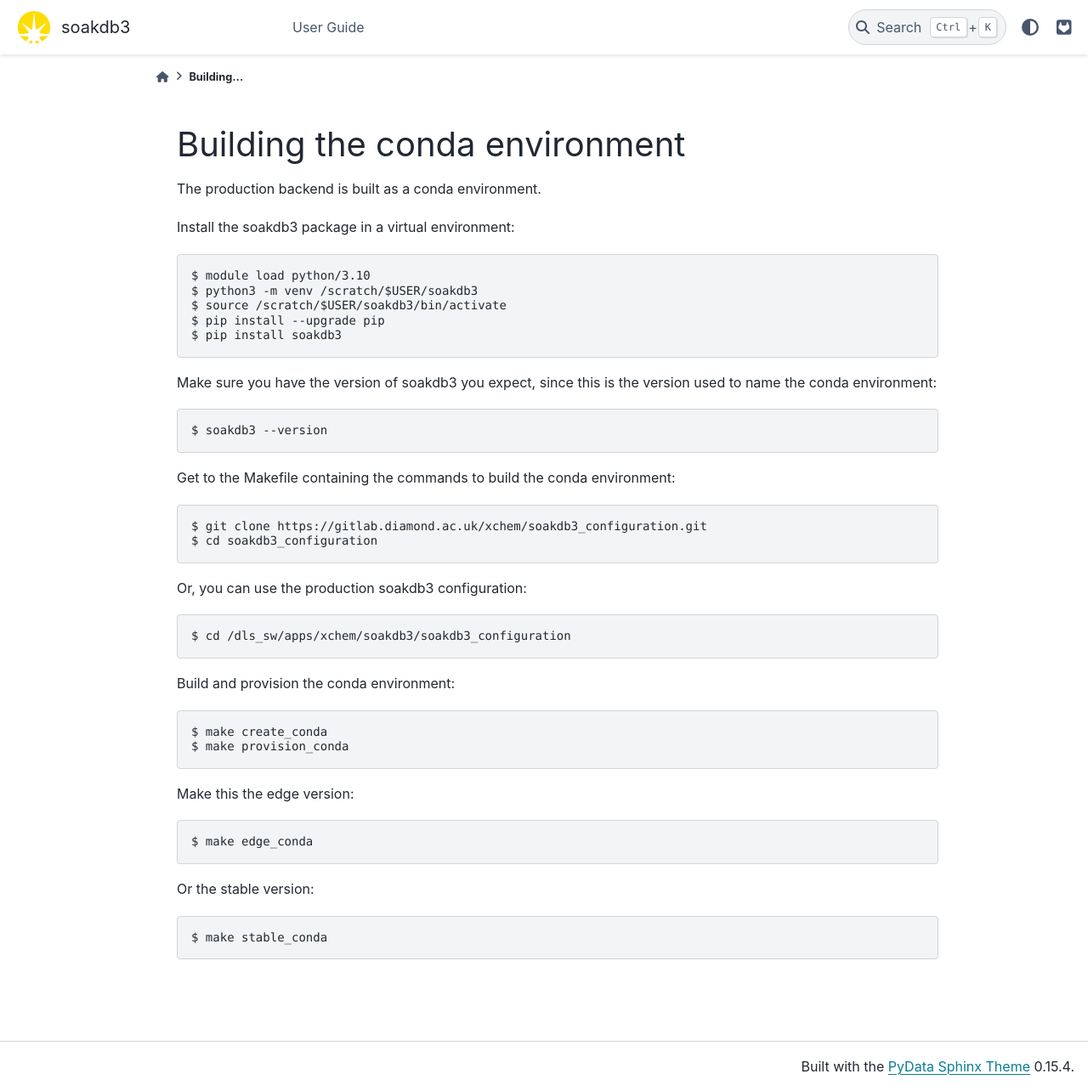
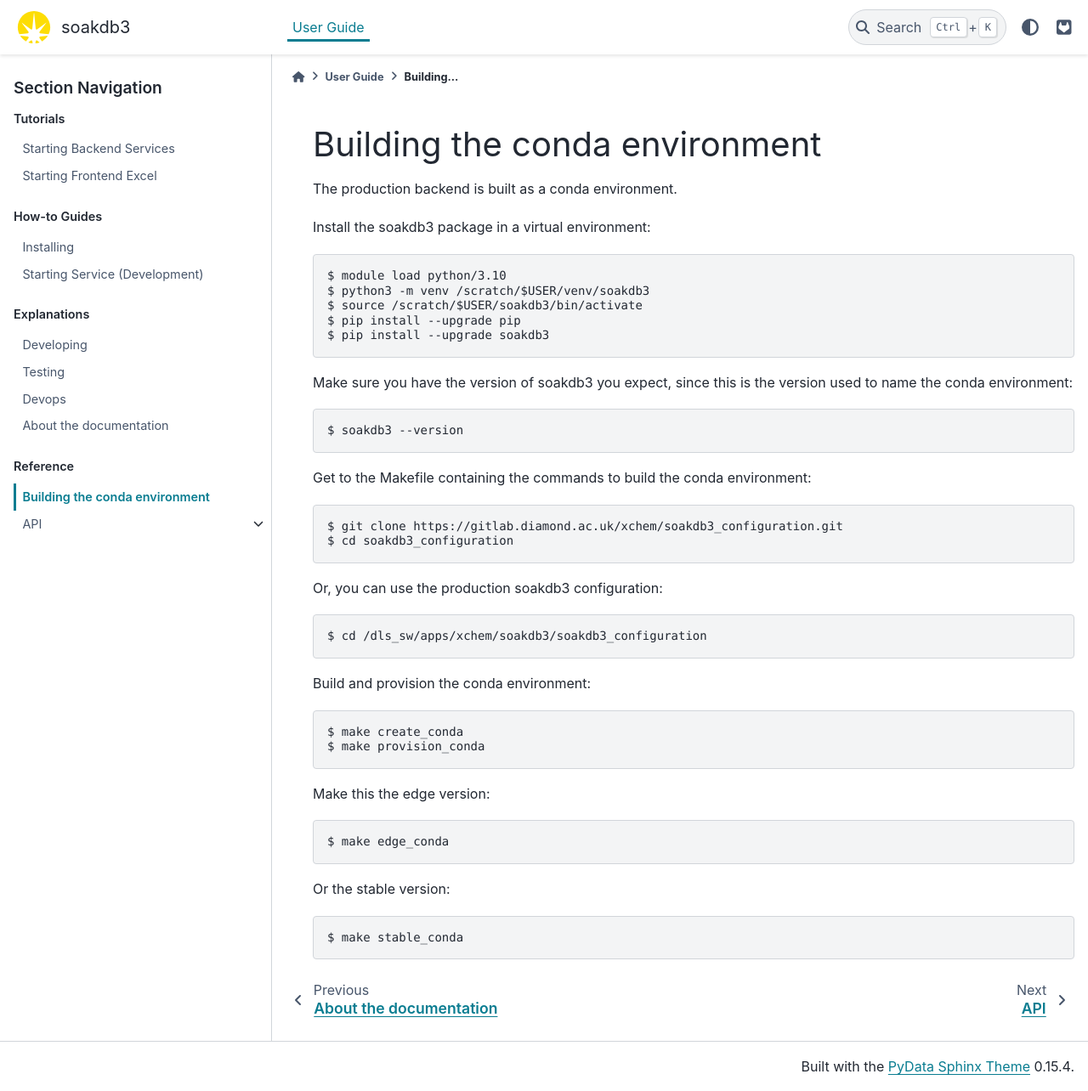
Before and after one commit to DiamondLightSource/soakdb3, a Sphinx documentation site: the page built from docs/user/reference/01-conda.rst, in a window 1280 px wide and 1284 px high. Shown: the whole window at 85% size. Built offline with Sphinx 7.4.7 and the PyData theme 0.15.4, drawn with Linux system fonts in a browser that asks for light colours; pages that are not in the unit, such as notebooks, are missing from menus.

```diff
--- a/docs/user/index.rst
+++ b/docs/user/index.rst
@@ -25,7 +25,7 @@ Documentation is split into four categories, also accessible from links in the s
             :caption: How-to Guides
             :maxdepth: 1
 
-            how-to/01-development
+            how-to/01-installing_development
             how-to/03-starting_development
 
         +++
@@ -53,6 +53,7 @@ Documentation is split into four categories, also accessible from links in the s
             :caption: Reference
             :maxdepth: 1
 
+            reference/01-conda
             reference/api
 
         +++
--- a/docs/user/reference/01-conda.rst
+++ b/docs/user/reference/01-conda.rst
@@ -6,10 +6,10 @@ The production backend is built as a conda environment.
 Install the soakdb3 package in a virtual environment::
 
     $ module load python/3.10
-    $ python3 -m venv /scratch/$USER/soakdb3
+    $ python3 -m venv /scratch/$USER/venv/soakdb3
     $ source /scratch/$USER/soakdb3/bin/activate
     $ pip install --upgrade pip
-    $ pip install soakdb3
+    $ pip install --upgrade soakdb3
 
 Make sure you have the version of soakdb3 you expect, since this is the version used to name the conda environment::
 
```
Also changed, not shown: 1 other file.
